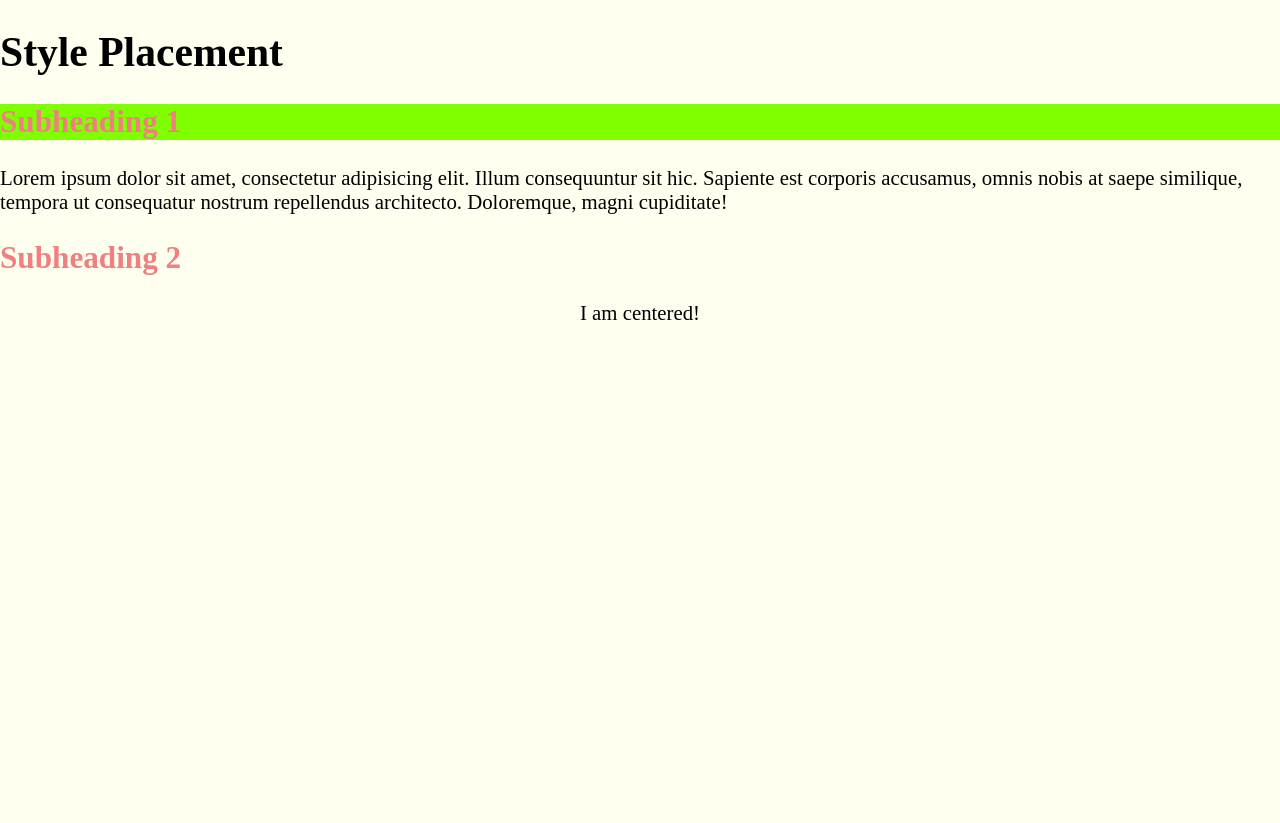
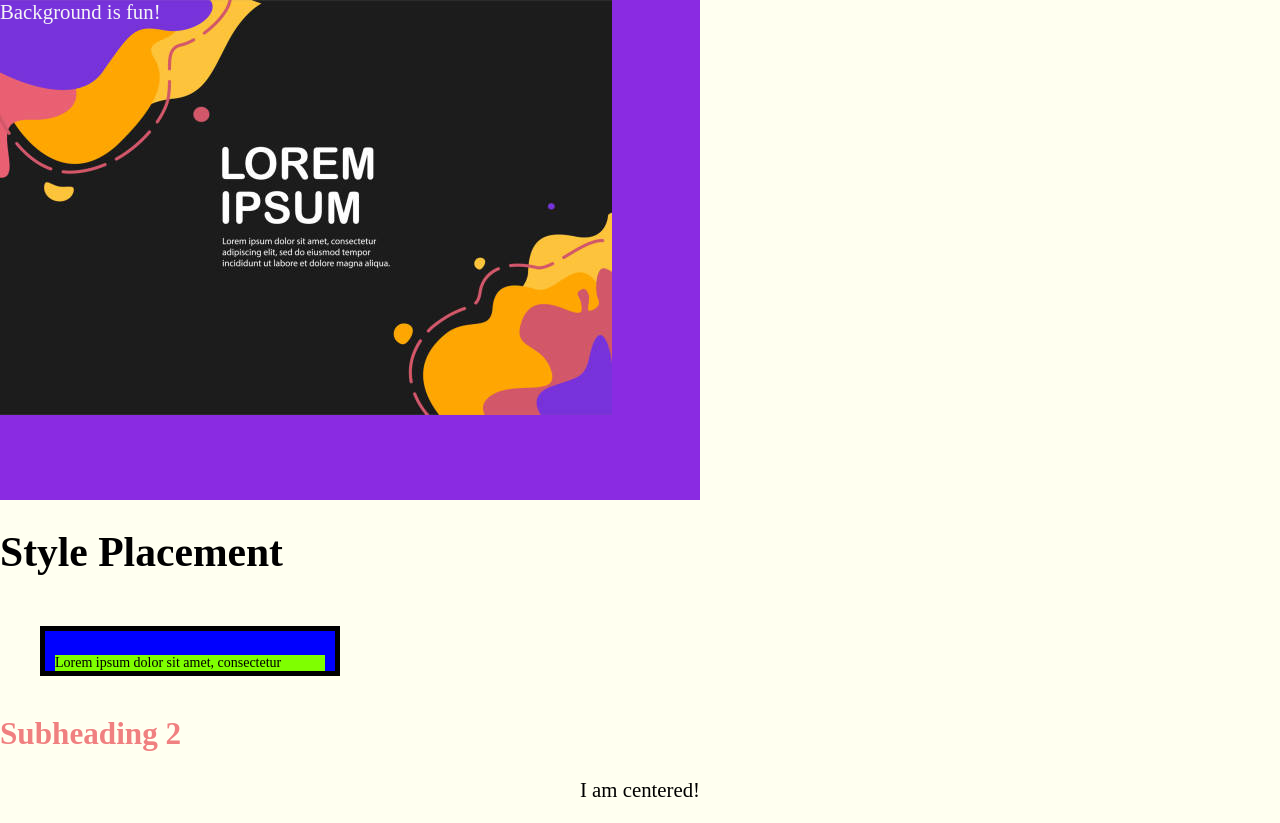
Before and after one commit to MuhammadAnwarBadat/hello-css-js-html, a website: page style-placement.html in a window 1280 px wide. Before the commit the page ends 800 px from the top, so only its background shows below. Drawn offline with Linux system fonts and the light colour scheme.

Commit message:
Updated style-placement

```diff
--- a/style-placement.html
+++ b/style-placement.html
@@ -7,11 +7,24 @@
     <meta name="viewport" content="width=device-width, initial-scale=1.0">
     <title>Style Placement</title>
     <style>
+        * {
+            box-sizing: border-box;
+        }
+
         body {
             margin: 0px;
             padding: 0px;
             background-color: ivory;
             font-size: 130%;
+        }
+
+        #bg {
+            width: 700px;
+            height: 500px;
+            color: whitesmoke;
+            background-color: blueviolet;
+            background-image: url("images/istockphoto-1193323373-612x612.jpeg");
+            background-repeat: no-repeat;
         }
 
         h2 {
@@ -24,8 +37,17 @@
         }
 
         #content {
+            font-size: 14px;
             background-color: blue;
+            padding: 10px;
+            border: 5px solid black;
+            margin: 40px;
+            width: 300px;
+            height: 50px;
+            margin-top: 50px;
+            overflow: auto;
         }
+
         #box {
             background-color: chartreuse;
         }
@@ -33,18 +55,22 @@
 </head>
 
 <body>
+    <div id="bg" >Background is fun!</div>
     <div>
         <h1>Style Placement</h1>
     </div>
     <div id="content">
         <div id="box">
-            <h2>Subheading 1</h2>
+            <p>Lorem ipsum dolor sit amet, consectetur adipisicing elit.
+                Illum consequuntur sit hic. Sapiente est corporis accusamus,
+                omnis nobis at saepe similique, tempora ut consequatur
+                nostrum repellendus architecto. Doloremque, magni cupiditate!
+                Lorem ipsum dolor sit amet, consectetur adipisicing elit.
+                Illum consequuntur sit hic. Sapiente est corporis accusamus,
+                omnis nobis at saepe similique, tempora ut consequatur
+                nostrum repellendus architecto. Doloremque, magni cupiditate!</p>
         </div>
     </div>
-    <p>Lorem ipsum dolor sit amet, consectetur adipisicing elit.
-        Illum consequuntur sit hic. Sapiente est corporis accusamus,
-        omnis nobis at saepe similique, tempora ut consequatur
-        nostrum repellendus architecto. Doloremque, magni cupiditate!</p>
     <h2>Subheading 2</h2>
     <p style="text-align: center;">I am centered!</p>
 </body>
```
